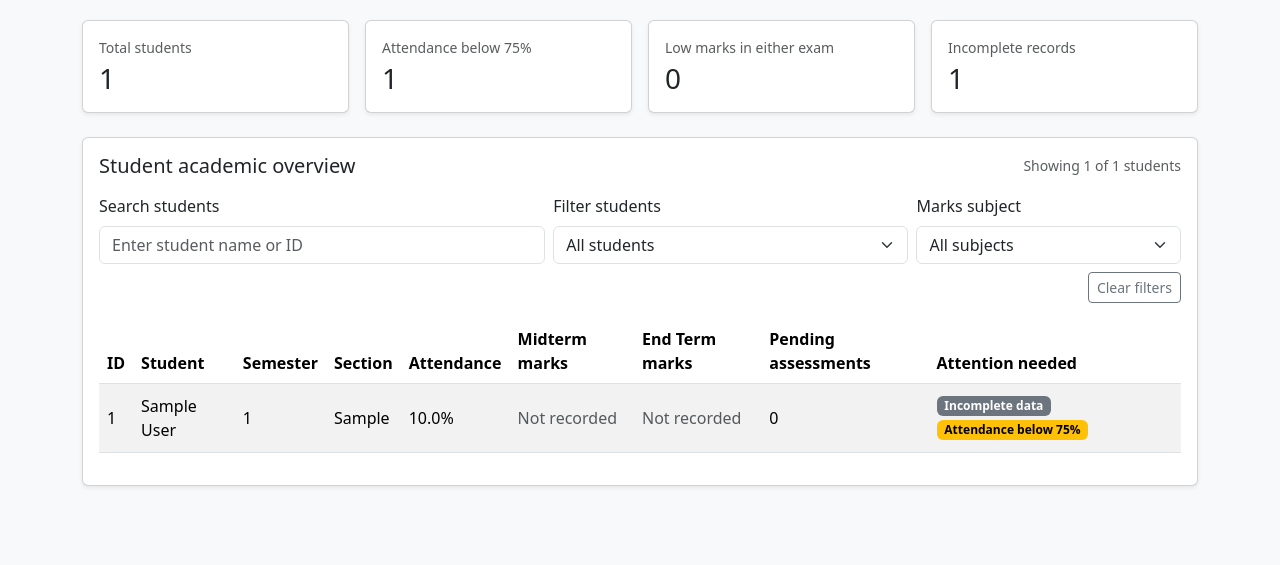
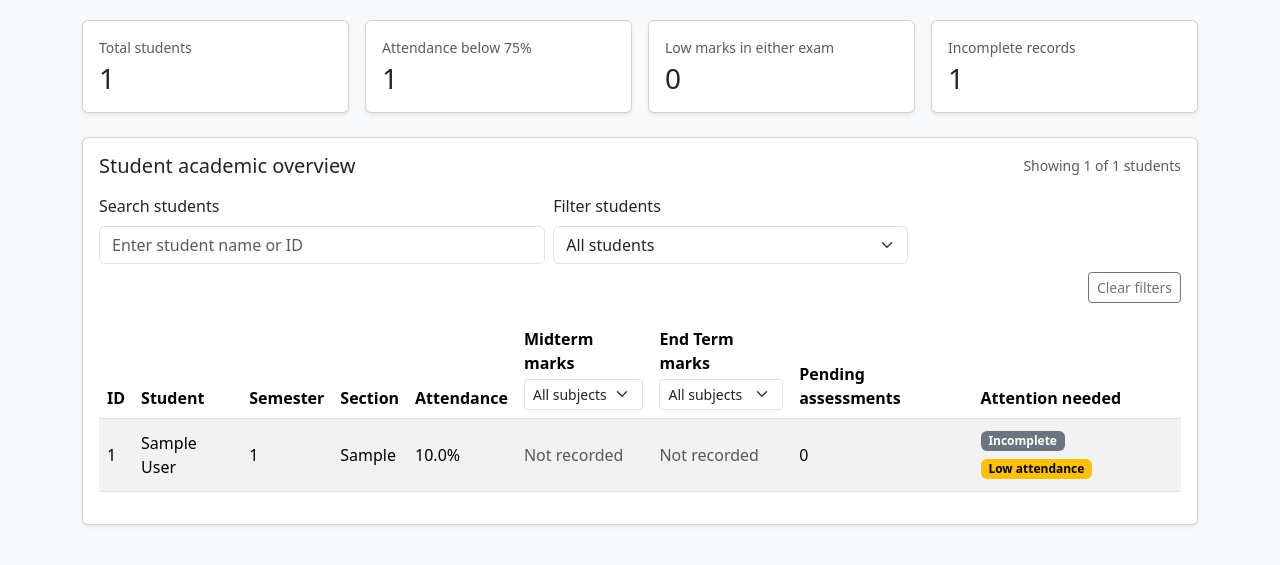
Before and after one commit to pharswanmohit07-cell/smart-academic-companion, a Flask app: page /risk in a window 1280 px wide. Shown: the part 171-736 px from the top of the page. Run offline with Flask 3, Linux system fonts and the light colour scheme; tables that the repository leaves empty hold one stand-in row (values such as "Sample post"); data that the repository does not hold is empty; parts of the project's set-up code (start-up, migrations or seed data) failed here and were passed over.

Commit message:
Move subject filters into exam columns and compact attention badges

```diff
--- a/templates/risk.html
+++ b/templates/risk.html
@@ -25,11 +25,11 @@
     <div class="col-12 col-md-4"><label for="issue-filter" class="form-label">Filter students</label><select class="form-select" id="issue-filter">
       <option value="all">All students</option><option value="attendance">Attendance below 75%</option><option value="midterm">Midterm marks below 50%</option><option value="endterm">End Term marks below 50%</option><option value="pending">Pending assignments or term work</option><option value="multiple">Multiple academic issues</option><option value="incomplete">Incomplete records</option>
     </select></div>
-    <div class="col-12 col-md-3"><label for="subject-filter" class="form-label">Marks subject</label><select class="form-select" id="subject-filter"><option value="all">All subjects</option>{% for subject_name in subject_names.items|sort %}<option value="{{ subject_name|lower }}">{{ subject_name }}</option>{% endfor %}</select></div>
+
     <div class="col-12 d-flex justify-content-end"><button type="button" class="btn btn-outline-secondary btn-sm" id="clear-filters">Clear filters</button></div>
   </div>
   <div class="table-responsive"><table class="table table-striped table-hover align-middle" id="student-table">
-    <thead><tr><th>ID</th><th>Student</th><th>Semester</th><th>Section</th><th>Attendance</th><th>Midterm marks</th><th>End Term marks</th><th>Pending assessments</th><th>Attention needed</th></tr></thead>
+    <thead><tr><th>ID</th><th>Student</th><th>Semester</th><th>Section</th><th>Attendance</th><th>Midterm marks<div class="mt-1"><select class="form-select form-select-sm exam-subject-filter" id="midterm-subject-filter" aria-label="Filter midterm marks by subject"><option value="all">All subjects</option>{% for subject_name in subject_names.items|sort %}<option value="{{ subject_name|lower }}">{{ subject_name }}</option>{% endfor %}</select></div></th><th>End Term marks<div class="mt-1"><select class="form-select form-select-sm exam-subject-filter" id="endterm-subject-filter" aria-label="Filter end term marks by subject"><option value="all">All subjects</option>{% for subject_name in subject_names.items|sort %}<option value="{{ subject_name|lower }}">{{ subject_name }}</option>{% endfor %}</select></div></th><th>Pending assessments</th><th>Attention needed</th></tr></thead>
     <tbody id="student-table-body">
     {% for student in summary.students %}
       <tr class="student-row"
@@ -45,8 +45,13 @@
         <td>{% for result in student.midterm_results %}<div class="subject-mark" data-subject="{{ result.subject_name|lower }}"><span class="small text-muted d-block">{{ result.subject_name }}</span><strong>{{ "%.1f"|format(result.marks_obtained) }} / {{ "%.1f"|format(result.max_marks) }}</strong> <span class="text-muted small">({{ "%.1f"|format(result.percentage) }}%)</span></div>{% else %}<span class="text-muted">Not recorded</span>{% endfor %}</td>
         <td>{% for result in student.endterm_results %}<div class="subject-mark" data-subject="{{ result.subject_name|lower }}"><span class="small text-muted d-block">{{ result.subject_name }}</span><strong>{{ "%.1f"|format(result.marks_obtained) }} / {{ "%.1f"|format(result.max_marks) }}</strong> <span class="text-muted small">({{ "%.1f"|format(result.percentage) }}%)</span></div>{% else %}<span class="text-muted">Not recorded</span>{% endfor %}</td>
         <td>{% if student.pending_assessments %}{{ student.pending_assessments }}{% else %}0{% endif %}</td>
-        <td>{% if not student.data_complete %}<span class="badge text-bg-secondary">Incomplete data</span>{% endif %}
-          {% if student.rule_flags %}{% for flag in student.rule_flags %}<span class="badge text-bg-warning mb-1">{{ flag }}</span> {% endfor %}{% elif student.data_complete %}<span class="badge text-bg-success">No rule-based flag</span>{% endif %}
+        <td class="attention-cell">
+          {% if not student.data_complete %}<span class="badge text-bg-secondary mb-1" title="Incomplete data">Incomplete</span>{% endif %}
+          {% if student.attendance_pct is not none and student.attendance_pct < 75 %}<span class="badge text-bg-warning mb-1" title="Attendance below 75%">Low attendance</span>{% endif %}
+          {% if student.midterm_low %}<span class="badge text-bg-warning mb-1" title="Midterm marks below 50% in one or more subjects">Low midterm</span>{% endif %}
+          {% if student.endterm_low %}<span class="badge text-bg-warning mb-1" title="End Term marks below 50% in one or more subjects">Low end term</span>{% endif %}
+          {% if student.pending_assessments > 0 %}<span class="badge text-bg-warning mb-1" title="Assessments pending">Pending work</span>{% endif %}
+          {% if student.data_complete and not student.rule_flags %}<span class="badge text-bg-success">No issues</span>{% endif %}
         </td>
       </tr>
     {% else %}<tr><td colspan="9" class="text-center text-muted">No students found in the database.</td></tr>{% endfor %}
@@ -65,7 +70,8 @@
   const searchInput = document.getElementById("student-search");
   const issueFilter = document.getElementById("issue-filter");
   const clearButton = document.getElementById("clear-filters");
-  const subjectFilter = document.getElementById("subject-filter");
+  const midtermSubjectFilter = document.getElementById("midterm-subject-filter");
+  const endtermSubjectFilter = document.getElementById("endterm-subject-filter");
   const rows = Array.from(document.querySelectorAll("#student-table-body .student-row"));
   const resultCount = document.getElementById("student-result-count");
   const noResults = document.getElementById("no-filter-results");
@@ -78,9 +84,13 @@
       let matchesFilter = true;
       if (["attendance", "midterm", "endterm", "pending", "incomplete"].includes(filter)) matchesFilter = row.dataset[filter] === "1";
       else if (filter === "multiple") matchesFilter = Number(row.dataset.issueCount) >= 2;
-      const selectedSubject = subjectFilter.value;
-      row.querySelectorAll(".subject-mark").forEach((mark) => {
-        mark.classList.toggle("d-none", selectedSubject !== "all" && mark.dataset.subject !== selectedSubject);
+      row.querySelectorAll("td:nth-child(6) .subject-mark").forEach((mark) => {
+        const selected = midtermSubjectFilter.value;
+        mark.classList.toggle("d-none", selected !== "all" && mark.dataset.subject !== selected);
+      });
+      row.querySelectorAll("td:nth-child(7) .subject-mark").forEach((mark) => {
+        const selected = endtermSubjectFilter.value;
+        mark.classList.toggle("d-none", selected !== "all" && mark.dataset.subject !== selected);
       });
       const visible = matchesSearch && matchesFilter;
       row.classList.toggle("d-none", !visible);
@@ -91,8 +101,9 @@
   }
   searchInput.addEventListener("input", updateStudents);
   issueFilter.addEventListener("change", updateStudents);
-  subjectFilter.addEventListener("change", updateStudents);
-  clearButton.addEventListener("click", () => { searchInput.value = ""; issueFilter.value = "all"; subjectFilter.value = "all"; updateStudents(); searchInput.focus(); });
+  midtermSubjectFilter.addEventListener("change", updateStudents);
+  endtermSubjectFilter.addEventListener("change", updateStudents);
+  clearButton.addEventListener("click", () => { searchInput.value = ""; issueFilter.value = "all"; midtermSubjectFilter.value = "all"; endtermSubjectFilter.value = "all"; updateStudents(); searchInput.focus(); });
   updateStudents();
 })();
 </script>
```
